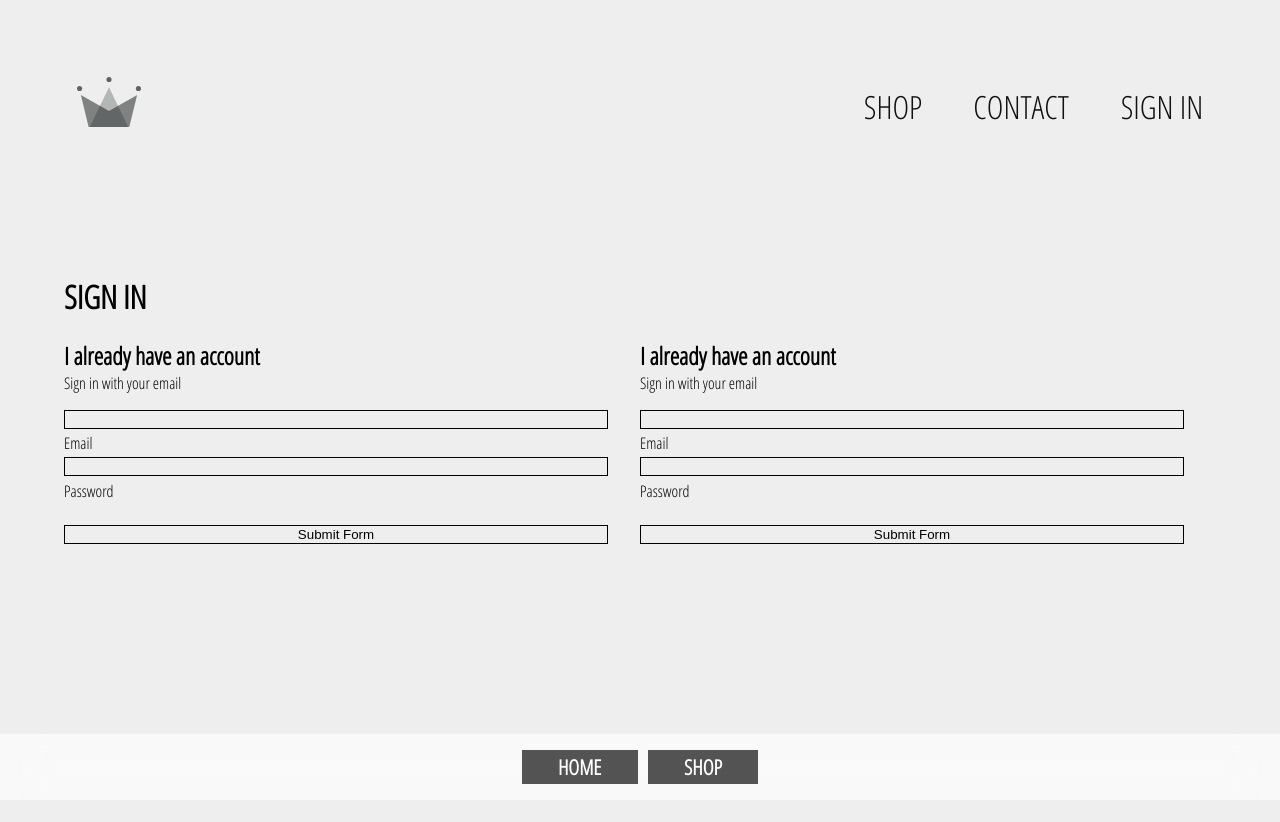
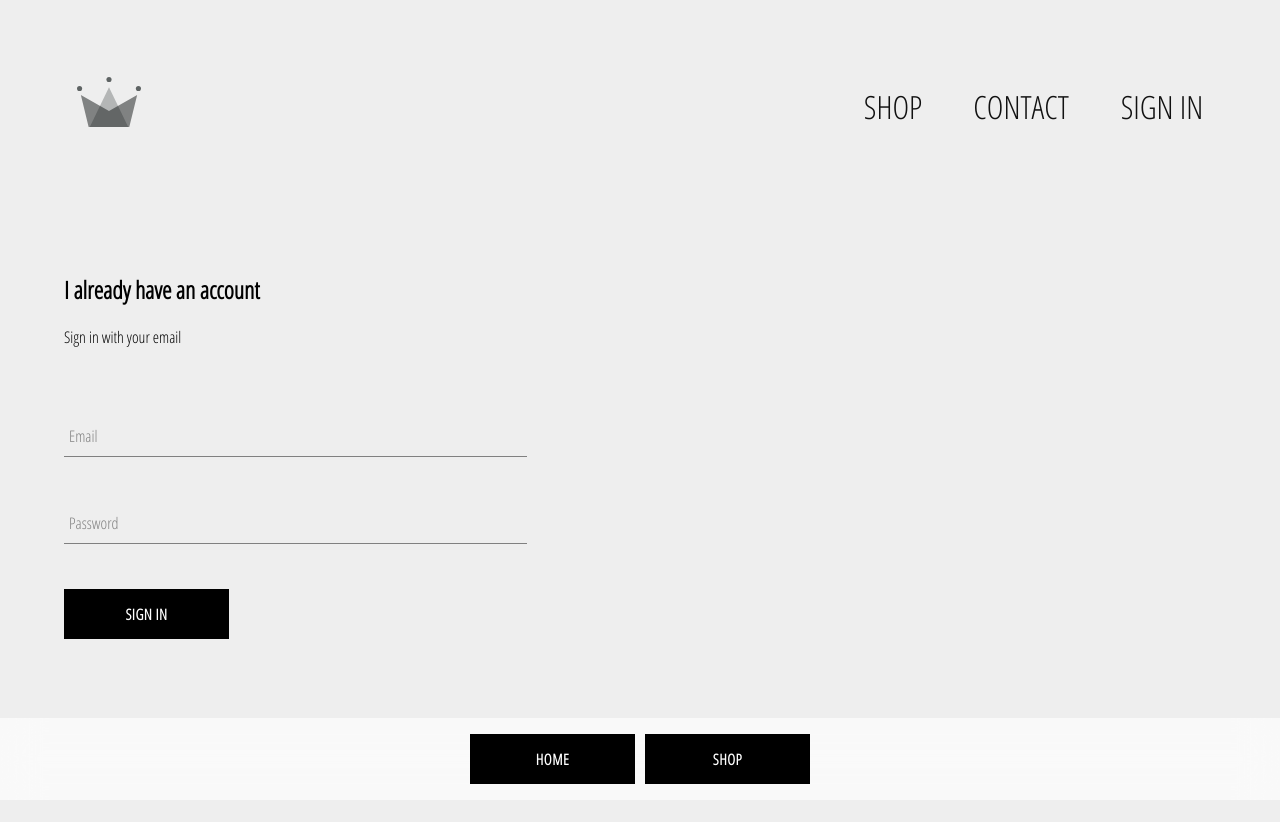
Before and after one commit to vahan-sahakyan/crwn-clothing, a React (Create React App) app: page /crwn-clothing/signin in a window 1280 px wide. Shown: the top 822 px of the page. Built offline with nearby package versions, Linux system fonts and the light colour scheme.

Commit message:
updated sign-in inputs and buttons

```diff
--- a/src/App.css
+++ b/src/App.css
@@ -33,7 +33,7 @@
   justify-content: center;
 }
 
-button {
+.OFFbutton {
   font-family: 'Kumbh Sans', sans-serif;
   font-family: 'Open Sans Condensed', sans-serif;
   padding: 0.15em 1.2em;
@@ -56,7 +56,7 @@
   /* cursor: pointer; */
   /* margin: 10px; */
 }
-button:hover {
+.OFFbutton:hover {
   color: #1a1a1a;
   border-color: #effb84;
   border-color: black;
--- a/src/App.js
+++ b/src/App.js
@@ -1,6 +1,8 @@
 import './App.css';
 import React from 'react';
 import { Route, Link, Switch } from 'react-router-dom';
+
+import CustomButton from './components/custom-button/custom-button.component.jsx';
 
 import HomePage from './pages/homepage/homepage.component.jsx';
 import ShopPage from './pages/shop/shop.component.jsx';
@@ -36,10 +38,10 @@
       <nav className="nav">
         <div className="nav-container">
           <Link to={urls.home}>
-            <button> HOME</button>
+            <CustomButton> HOME</CustomButton>
           </Link>
           <Link to={urls.shop}>
-            <button>SHOP</button>
+            <CustomButton>SHOP</CustomButton>
           </Link>
           {/* <Link to={`${urls.hats}`}>
             <button>HATS</button>
--- a/src/components/collection-preview/collection-preview.component.jsx
+++ b/src/components/collection-preview/collection-preview.component.jsx
@@ -8,7 +8,7 @@
     <h1 className="title">{title.toUpperCase()}</h1>
     <div className="preview">
       {items
-        .filter((item, idx) => idx < 3)
+        .filter((item, idx) => idx < 4)
         .map(({ id, ...otherItemProps }) => (
           <CollectionItem key={id} {...otherItemProps} />
         ))}
--- /dev/null
+++ b/src/components/custom-button/custom-button.component.jsx
@@ -0,0 +1,14 @@
+import React from 'react';
+
+import './custom-button.styles.scss';
+
+const CustomButton = props => {
+  const { children, ...otherProps } = props;
+  return (
+    <button className="custom-button" {...otherProps}>
+      {children}
+    </button>
+  );
+};
+
+export default CustomButton;
--- /dev/null
+++ b/src/components/custom-button/custom-button.styles.scss
@@ -0,0 +1,23 @@
+.custom-button {
+  min-width: 165px;
+  width: auto;
+  height: 50px;
+  letter-spacing: 0.5px;
+  line-height: inherit;
+  padding: 0 35px 0 35px;
+  font-size: 15px;
+  background-color: black;
+  color: white;
+  text-transform: uppercase;
+  font-family: 'Open Sans Condensed';
+  font-weight: bolder;
+  border: none;
+  cursor: pointer;
+  border: 1px solid #0000;
+
+  &:hover {
+    background-color: #0000;
+    color: black;
+    border: 1px solid black;
+  }
+}
--- /dev/null
+++ b/src/components/form-input/form-input.component.jsx
@@ -0,0 +1,23 @@
+import React from 'react';
+
+import './form-input.styles.scss';
+
+const FormInput = props => {
+  const { handleChange, label, ...otherProps } = props;
+  return (
+    <div className="group">
+      <input className="form-input" onChange={handleChange} {...otherProps} />
+      {label ? (
+        <label
+          className={`${
+            otherProps.value.length ? 'shrink' : ''
+          } form-input-label`}
+        >
+          {label}
+        </label>
+      ) : null}
+    </div>
+  );
+};
+
+export default FormInput;
--- /dev/null
+++ b/src/components/form-input/form-input.styles.scss
@@ -0,0 +1,54 @@
+$sub-color: grey;
+$main-color: black;
+
+@mixin shrinkLabel {
+  top: -14px;
+  font-size: 12px;
+  color: $main-color;
+}
+
+.group {
+  position: relative;
+  margin: 45px 0;
+
+  .form-input {
+    background: none;
+    background-color: #0000;
+    color: $sub-color;
+    font-size: 18px;
+    padding: 10px 10px 10px 5px;
+    display: block;
+    width: 100%;
+    border: none;
+    border-radius: 0;
+    border-bottom: 1px solid $sub-color;
+    margin: 25px 0;
+
+    &:focus {
+      outline: none;
+    }
+
+    &:focus ~ .form-input-label {
+      @include shrinkLabel();
+    }
+  }
+
+  input[type='password'] {
+    letter-spacing: 0.3em;
+  }
+
+  .form-input-label {
+    color: $sub-color;
+    font-size: 16px;
+    font-weight: normal;
+    position: absolute;
+    pointer-events: none;
+    left: 5px;
+    top: 10px;
+    transition: 300ms ease all;
+
+    &.shrink {
+      @include shrinkLabel();
+    }
+  }
+}
--- a/src/components/menu-item/menu-item.styles.scss
+++ b/src/components/menu-item/menu-item.styles.scss
@@ -62,6 +62,7 @@
       margin-bottom: 6px;
       font-size: 22px;
       color: #4a4a4a;
+      margin: 0;
     }
 
     .subtitle {
--- a/src/components/sign-in/sign-in.component.jsx
+++ b/src/components/sign-in/sign-in.component.jsx
@@ -1,6 +1,9 @@
 import React from 'react';
 
 import './sign-in.styles.scss';
+
+import FormInput from '../form-input/form-input.component';
+import CustomButton from '../custom-button/custom-button.component';
 
 class SignIn extends React.Component {
   constructor(props) {
@@ -26,22 +29,26 @@
         <h2>I already have an account</h2>
         <span>Sign in with your email</span>
         <br />
+
         <form onSubmit={this.handleSubmit}>
-          <input
+          <FormInput
             name="email"
+            type="email"
+            handleChange={this.handleChange}
             value={this.state.email}
-            onChange={this.handleChange}
+            label="Email"
             required
           />
-          <label>Email</label>
-          <input
+          <FormInput
             name="password"
+            type="password"
+            handleChange={this.handleChange}
             value={this.state.password}
-            onChange={this.handleChange}
+            label="Password"
             required
           />
-          <label>Password</label>
-          <input className="submit-button" type="submit" value="Submit Form" />
+
+          <CustomButton type="submit">Sign In</CustomButton>
         </form>
       </div>
     );
--- a/src/components/sign-in/sign-in.styles.scss
+++ b/src/components/sign-in/sign-in.styles.scss
@@ -1,21 +1,29 @@
 .sign-in {
-  margin-right: 2em;
-  width: 35vw;
-  flex: 1;
-}
-h2 {
-  margin: 0;
-}
-form {
-  margin-top: 1em;
   display: flex;
   flex-direction: column;
-  gap: 0.2em;
+
+  margin-right: 2em;
+  max-width: 35vw;
+  flex: 1;
+
+  .title {
+    margin: 0.6em 0;
+  }
+
+  // h2 {
+  //   margin: 0;
+  // }
+  // form {
+  //   margin-top: 1em;
+  //   display: flex;
+  //   flex-direction: column;
+  //   gap: 0.2em;
+  // }
+  // input {
+  //   background-color: #0000;
+  //   border: 1px solid black;
+  // }
+  // .submit-button {
+  //   margin-top: 1.5em;
+  // }
 }
-input {
-  background-color: #0000;
-  border: 1px solid black;
-}
-.submit-button {
-  margin-top: 1.5em;
-}
--- a/src/pages/sign-in-and-sign-up/sign-in-and-sign-up.component.jsx
+++ b/src/pages/sign-in-and-sign-up/sign-in-and-sign-up.component.jsx
@@ -6,8 +6,7 @@
 const SignInAndSignUpPage = () => {
   return (
     <div className="sign-in-and-sign-up">
-      <h1>SIGN IN</h1>
-      <SignIn />
+      {/* <h1>SIGN IN</h1> */}
       <SignIn />
     </div>
   );
--- a/src/pages/sign-in-and-sign-up/sign-in-and-sign-up.styles.scss
+++ b/src/pages/sign-in-and-sign-up/sign-in-and-sign-up.styles.scss
@@ -4,7 +4,8 @@
   flex-wrap: wrap;
   align-items: center;
   padding: 5vh 5vw;
+
+  h1 {
+    flex-basis: 100%;
+  }
 }
-h1 {
-  flex-basis: 100%;
-}
```
